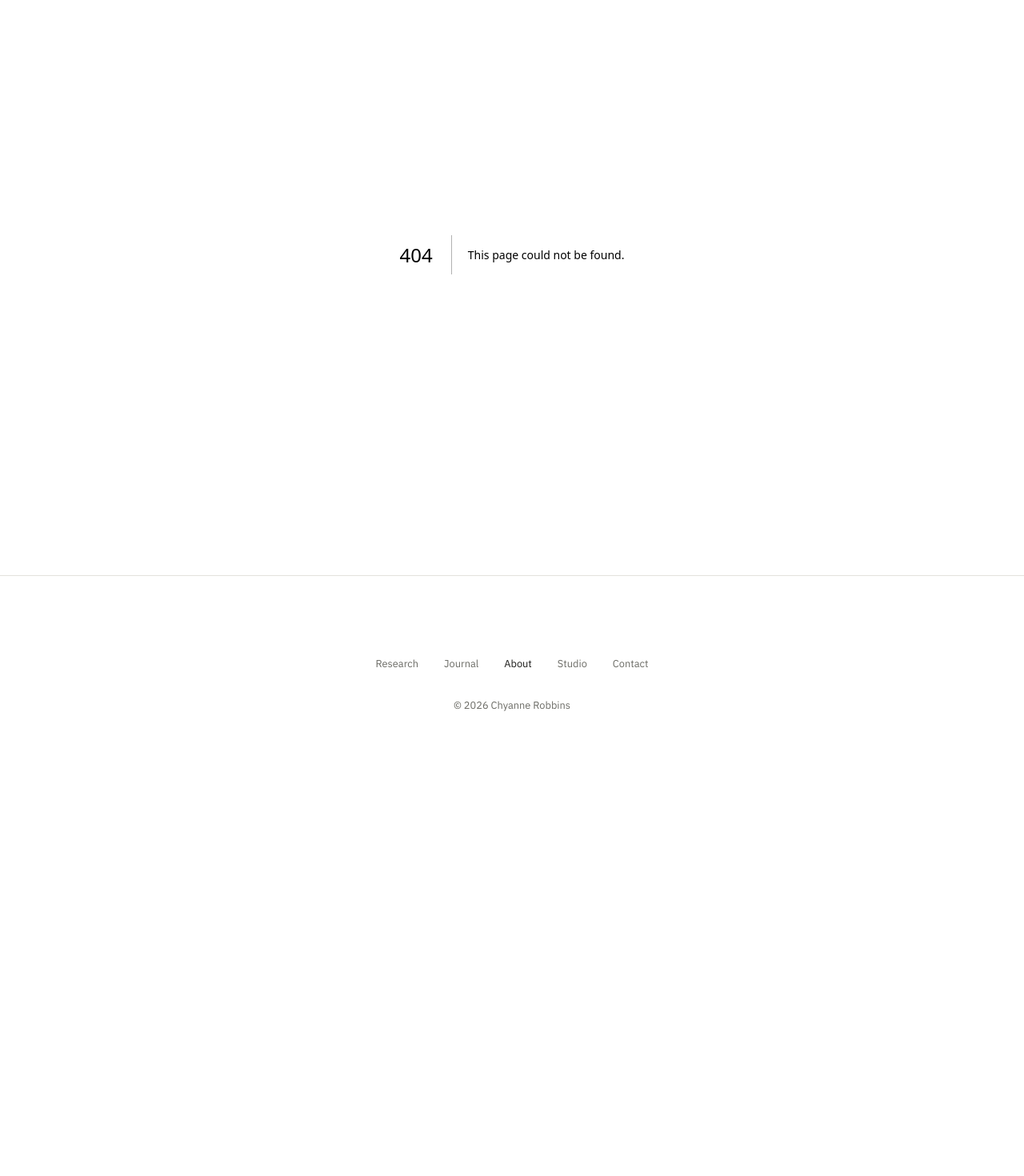
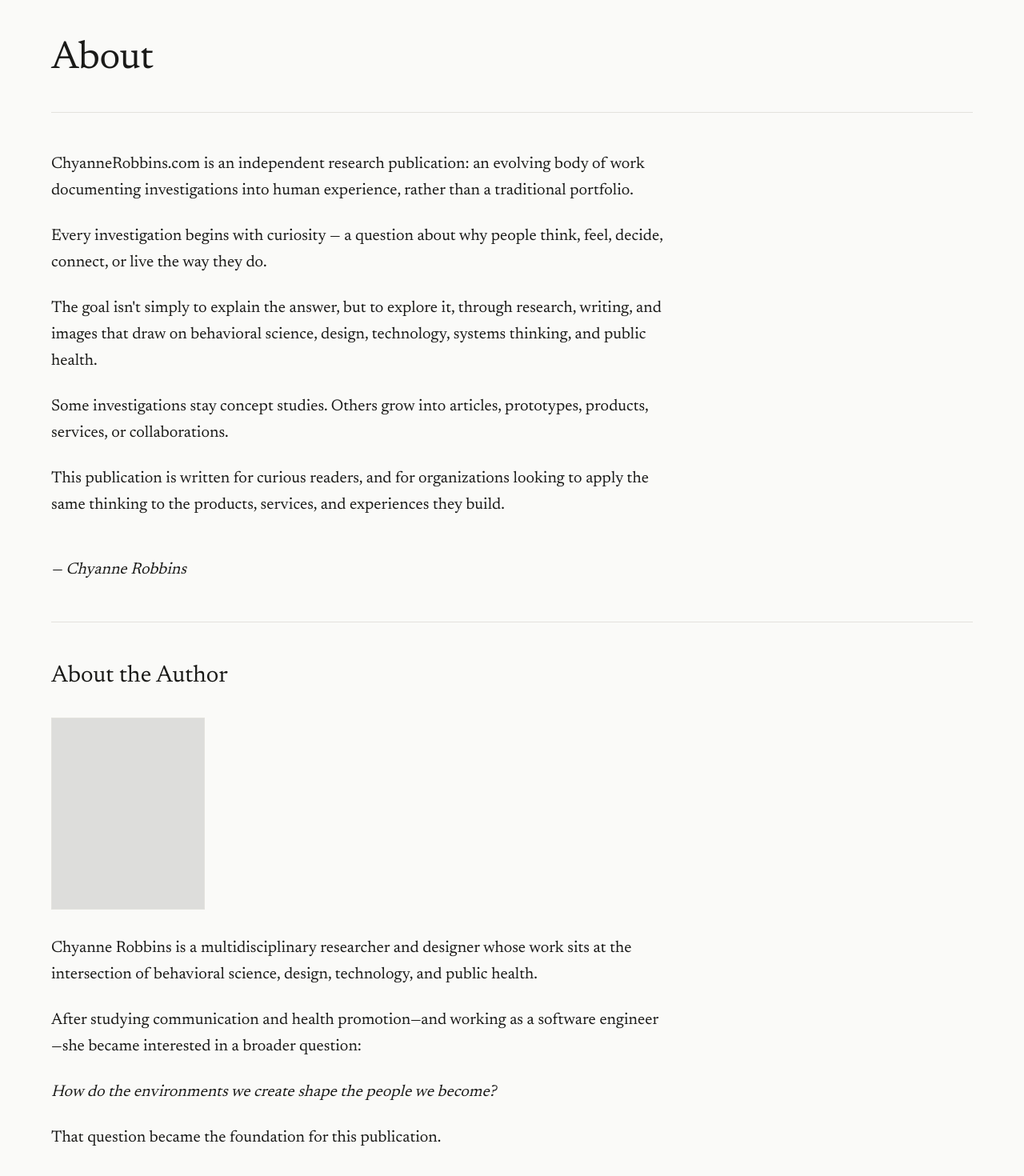
Before and after one commit to Chyannetech/ChyanneRobbins.com, a Next.js app in the folder website/: page /about in a window 1280 px wide. Before the commit this address had no page. Shown: the part 156-1626 px from the top of the page at 80% size. Before the commit the page ends 1143 px from the top, so only its background shows below. Built offline with nearby package versions, Linux system fonts and the light colour scheme.

Commit message:
Build about page and author biography

```diff
--- /dev/null
+++ b/website/src/app/about/page.tsx
@@ -0,0 +1,99 @@
+import type { Metadata } from "next";
+import Section from "@/components/layout/Section";
+import Divider from "@/components/layout/Divider";
+import Heading from "@/components/typography/Heading";
+import BodyText from "@/components/typography/BodyText";
+import Prose from "@/components/typography/Prose";
+import DocumentaryImage from "@/components/media/DocumentaryImage";
+
+export const metadata: Metadata = {
+  title: "About — Chyanne Robbins",
+  description:
+    "An independent research publication documenting investigations into human experience.",
+};
+
+/**
+ * Reader-facing copy: what the publication is, why it exists, what readers
+ * will find here, and who's behind it. Deliberately excludes internal
+ * design direction (typography/spacing priorities, the "museum archive"
+ * framing, etc.) — that belongs in docs/DESIGN-SYSTEM.md for collaborators,
+ * not on the page itself.
+ *
+ * "About the Author" is a distinct end-of-piece section (Divider-separated),
+ * matching book/essay bio conventions. Its portrait uses DocumentaryImage's
+ * built-in neutral placeholder (no src yet) at a deliberately small,
+ * portrait-oriented size — supporting the bio, not a profile-photo focal
+ * point. Swap in a real image via the `src` prop when one exists.
+ */
+export default function AboutPage() {
+  return (
+    <main className="flex flex-col">
+      <Section spacing="large">
+        <Heading as="h1" size="headline">
+          About
+        </Heading>
+
+        <Divider className="mt-10" />
+
+        <Prose className="mt-12 space-y-6">
+          <p>
+            ChyanneRobbins.com is an independent research publication: an
+            evolving body of work documenting investigations into human
+            experience, rather than a traditional portfolio.
+          </p>
+          <p>
+            Every investigation begins with curiosity — a question about why
+            people think, feel, decide, connect, or live the way they do.
+          </p>
+          <p>
+            The goal isn&apos;t simply to explain the answer, but to explore
+            it, through research, writing, and images that draw on
+            behavioral science, design, technology, systems thinking, and
+            public health.
+          </p>
+          <p>
+            Some investigations stay concept studies. Others grow into
+            articles, prototypes, products, services, or collaborations.
+          </p>
+          <p>
+            This publication is written for curious readers, and for
+            organizations looking to apply the same thinking to the
+            products, services, and experiences they build.
+          </p>
+        </Prose>
+
+        <BodyText size="body-lg" className="mt-12 italic">
+          — Chyanne Robbins
+        </BodyText>
+
+        <Divider className="mt-12" />
+
+        <Heading as="h2" size="title" className="mt-12">
+          About the Author
+        </Heading>
+
+        <DocumentaryImage
+          alt="Chyanne Robbins"
+          aspectRatio="4/5"
+          className="mt-8 w-40 sm:w-48"
+        />
+
+        <Prose className="mt-8 space-y-6">
+          <p>
+            Chyanne Robbins is a multidisciplinary researcher and designer
+            whose work sits at the intersection of behavioral science,
+            design, technology, and public health.
+          </p>
+          <p>
+            After studying communication and health promotion—and working as
+            a software engineer—she became interested in a broader question:
+          </p>
+          <p className="italic">
+            How do the environments we create shape the people we become?
+          </p>
+          <p>That question became the foundation for this publication.</p>
+        </Prose>
+      </Section>
+    </main>
+  );
+}
--- a/website/src/components/media/DocumentaryImage.tsx
+++ b/website/src/components/media/DocumentaryImage.tsx
@@ -26,7 +26,7 @@ export default function DocumentaryImage({
     return (
       <div
         aria-hidden="true"
-        className={cn("w-full border border-border bg-muted/20", className)}
+        className={cn("border border-border bg-muted/20", className)}
         style={{ aspectRatio }}
       />
     );
@@ -34,10 +34,7 @@ export default function DocumentaryImage({
 
   return (
     <div
-      className={cn(
-        "relative w-full overflow-hidden border border-border",
-        className,
-      )}
+      className={cn("relative overflow-hidden border border-border", className)}
       style={{ aspectRatio }}
     >
       <Image src={src} alt={alt} fill className="object-cover" />
```
